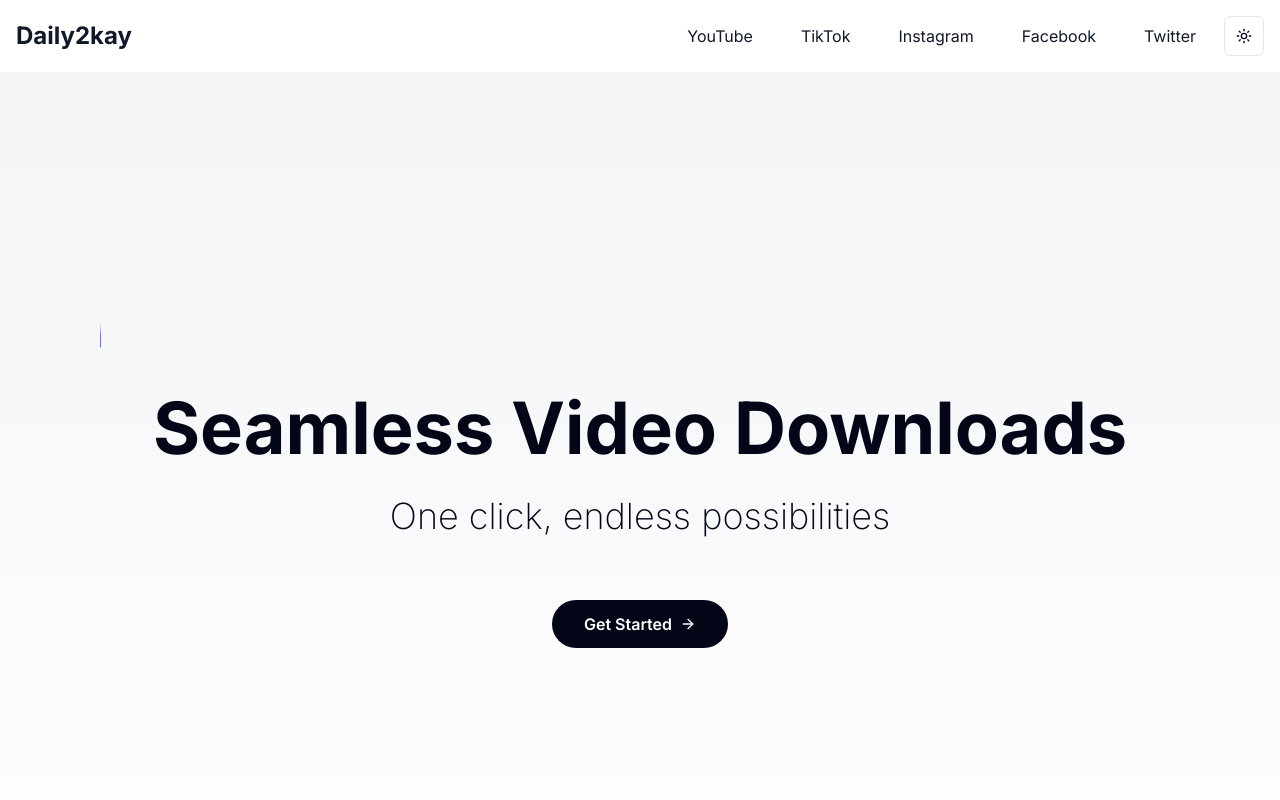
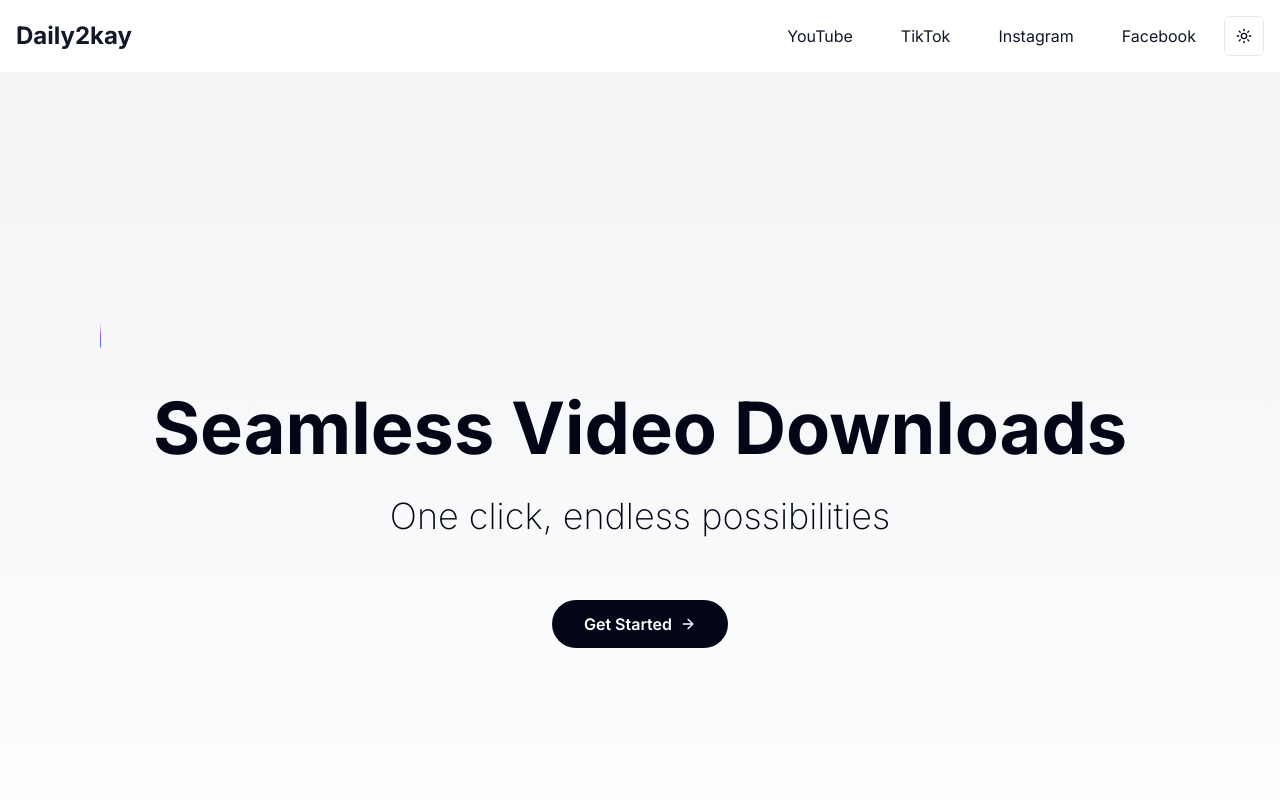
Before and after one commit to TSOlami/daily2kay, a Next.js app: page / in a window 1280 px wide. Shown: the top 800 px of the page. Built offline with nearby package versions, Linux system fonts and the light colour scheme.

Commit message:
Remove Twitter from the supported platforms in Navbar component to streamline options and enhance focus on relevant social media links.

```diff
--- a/src/components/Navbar.tsx
+++ b/src/components/Navbar.tsx
@@ -16,7 +16,6 @@ export default function Navbar() {
     { id: "tiktok", name: "TikTok", href: "/downloader/tiktok" },
     { id: "instagram", name: "Instagram", href: "/downloader/instagram" },
     { id: "facebook", name: "Facebook", href: "/downloader/facebook" },
-    { id: "twitter", name: "Twitter", href: "/downloader/twitter" },
   ];
 
   useEffect(() => {
```
